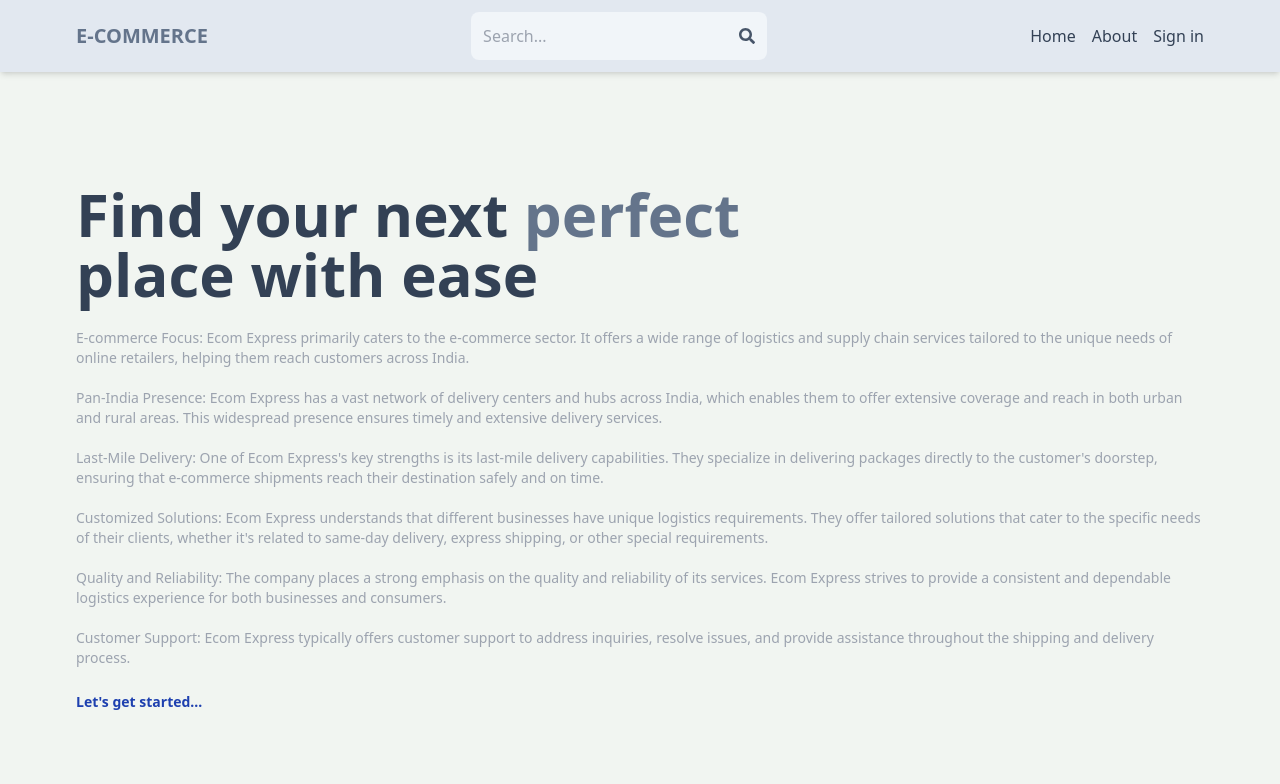
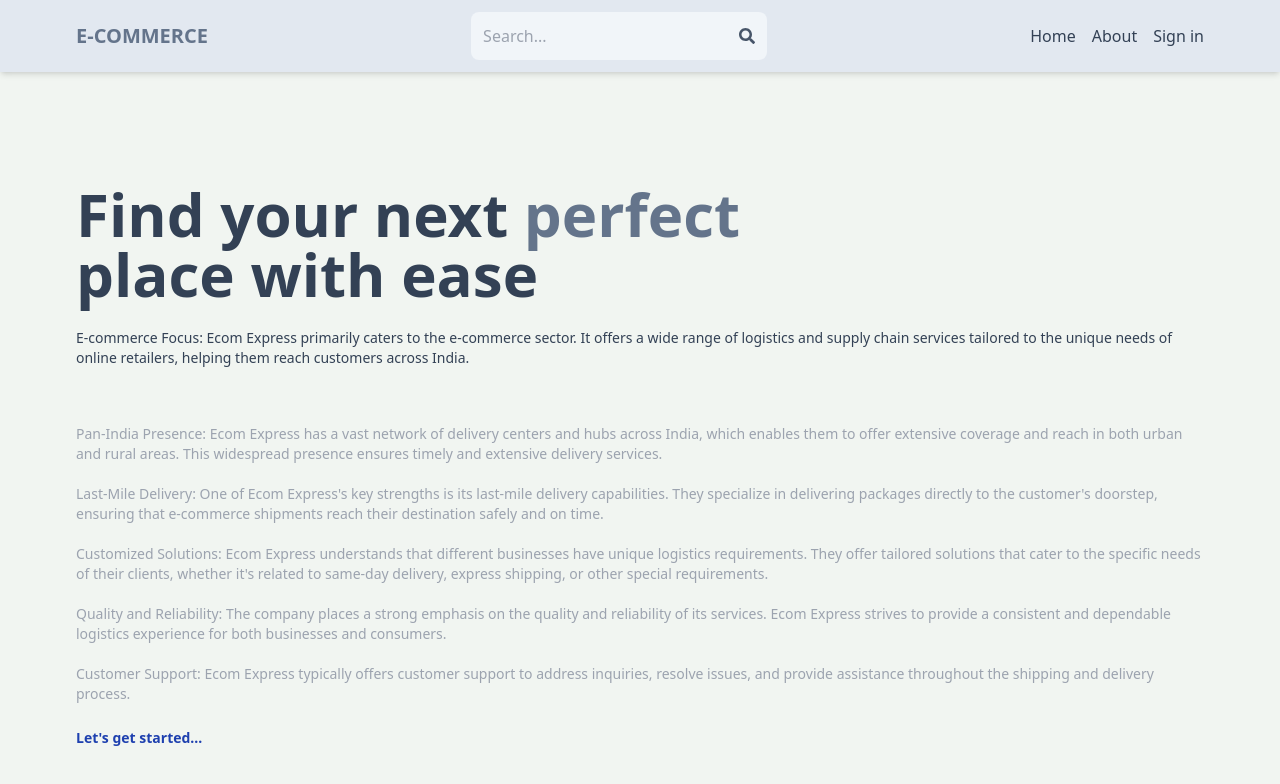
Before and after one commit to dharmender0801/awsfront-end, a React (Vite) app: page / in a window 1280 px wide. Shown: the top 784 px of the page. Built offline with nearby package versions, Linux system fonts and the light colour scheme; no server answers.

Commit message:
css update

```diff
--- a/src/pages/Home.jsx
+++ b/src/pages/Home.jsx
@@ -55,7 +55,7 @@
           place with ease
         </h1>
         <div className='text-gray-400 text-xs sm:text-sm'>
-        E-commerce Focus: Ecom Express primarily caters to the e-commerce sector. It offers a wide range of logistics and supply chain services tailored to the unique needs of online retailers, helping them reach customers across India.
+        <p className='mb-4 text-slate-700'>E-commerce Focus: Ecom Express primarily caters to the e-commerce sector. It offers a wide range of logistics and supply chain services tailored to the unique needs of online retailers, helping them reach customers across India.</p>
           <br /> <br />
           Pan-India Presence: Ecom Express has a vast network of delivery centers and hubs across India, which enables them to offer extensive coverage and reach in both urban and rural areas. This widespread presence ensures timely and extensive delivery services.
           <br /> <br />
```
